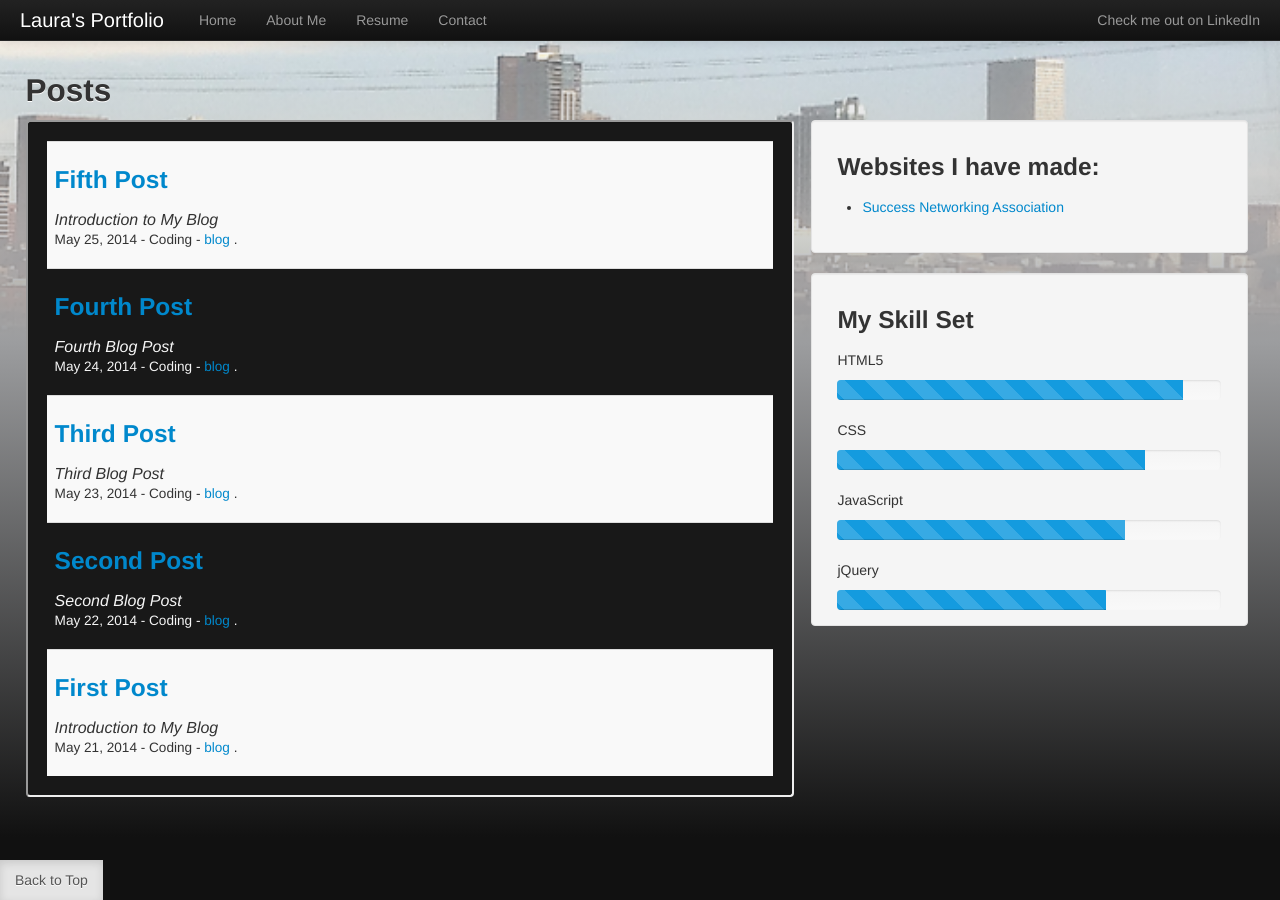
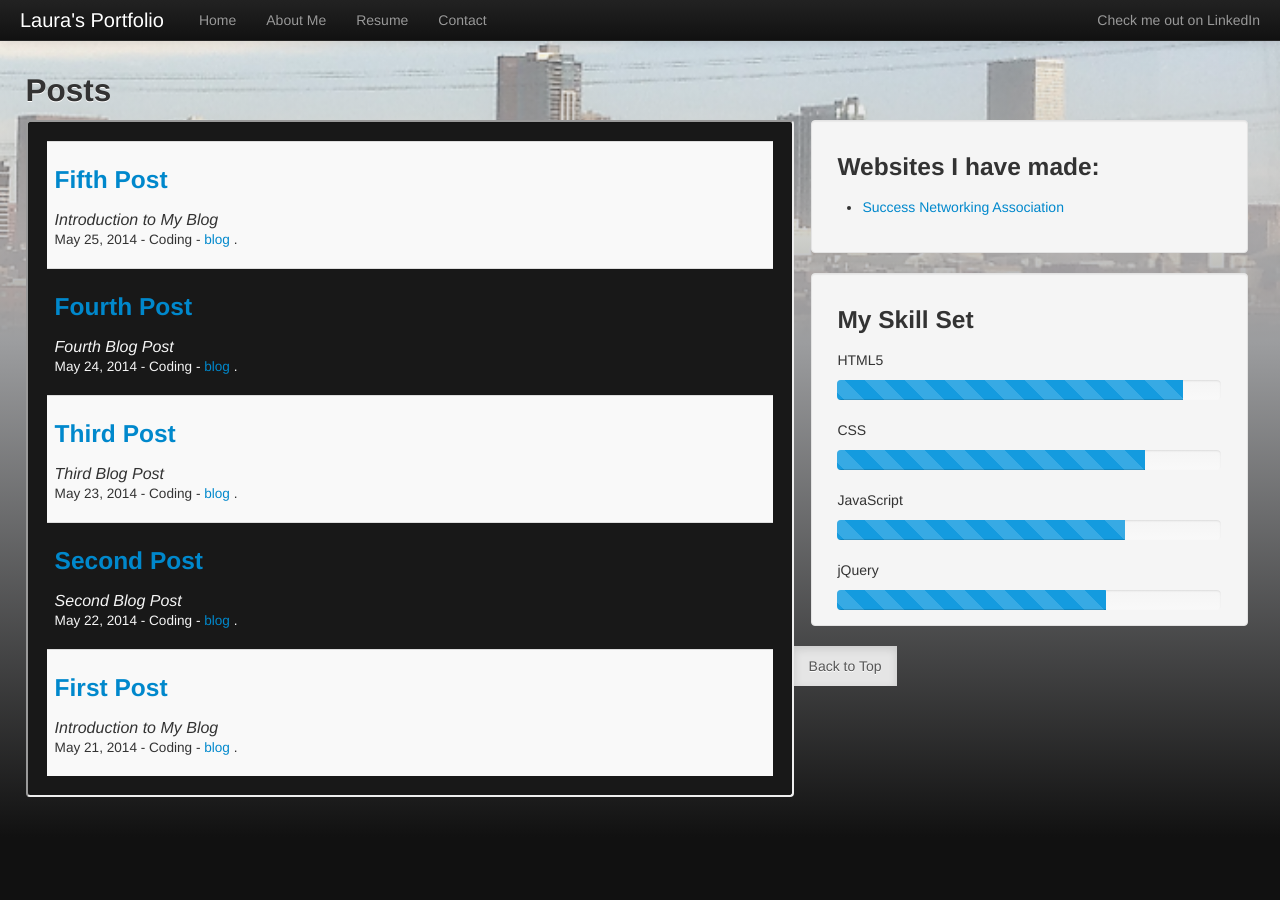
Before and after one commit to LauraR6561/Laurar6561.github.io, a Jekyll site: the page built from index.html, in a window 1280 px wide. Built offline with Jekyll 4.4.1, drawn with Linux system fonts in a browser that asks for light colours; Markdown is read by kramdown in place of the engine named in the settings.

Commit message:
css change

```diff
--- a/_includes/footer.html
+++ b/_includes/footer.html
@@ -1,4 +1,4 @@
-<div class="navbar navbar-fixed-bottom">
+<div class="navbar">
     <ul class="nav">
       <li class="active">
         <a href="#">Back to Top</a>
```
